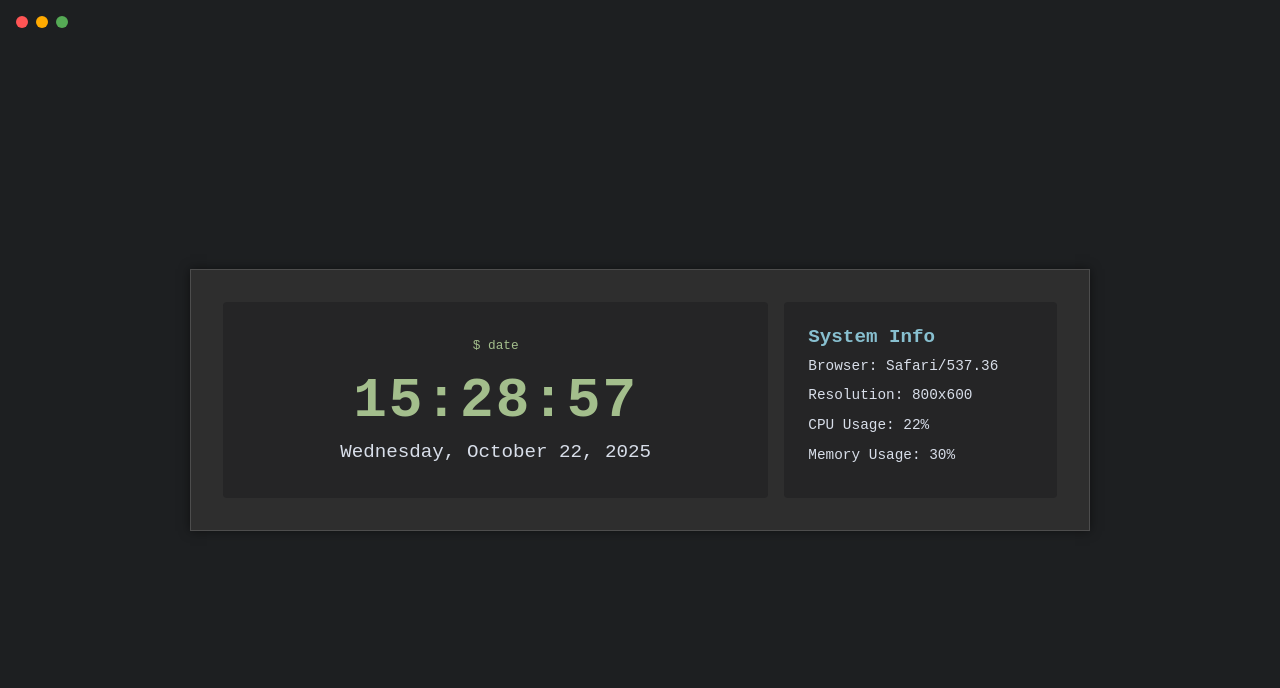
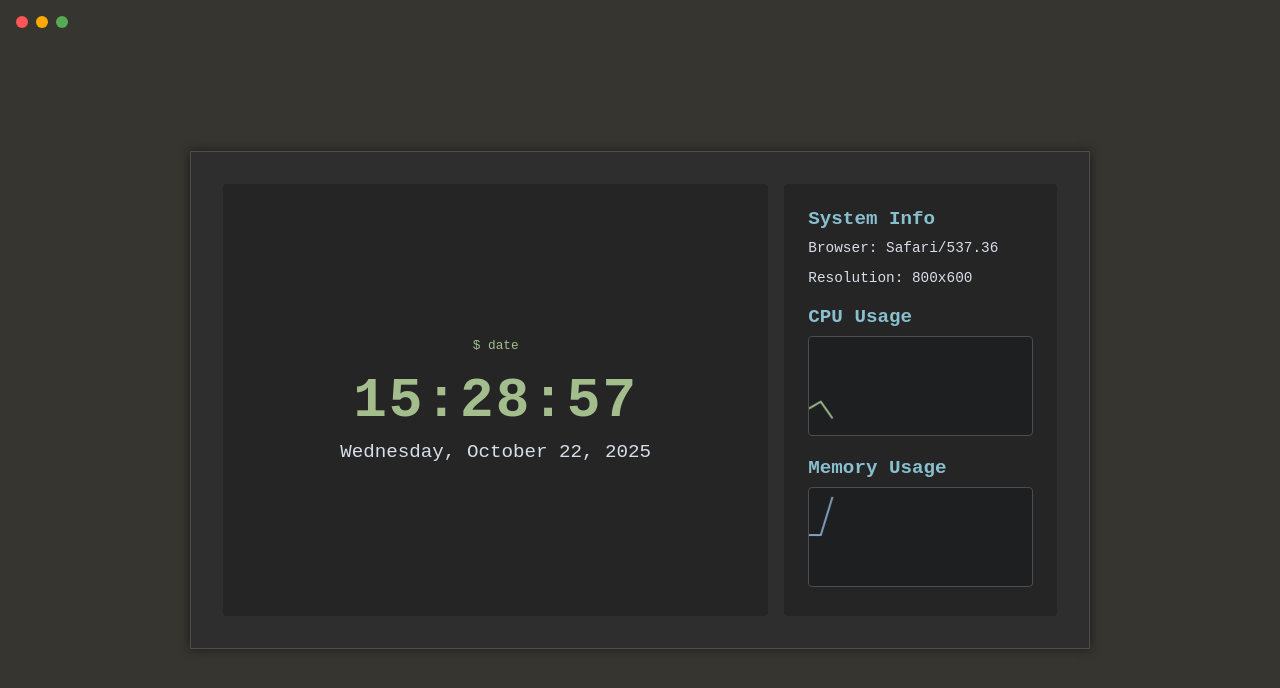
Before and after one commit to wise-a/newtab, a plain HTML site: page index.html in a window 1280 px wide. Drawn offline with Linux system fonts and the light colour scheme.

Commit message:
Update index.html

```diff
--- a/index.html
+++ b/index.html
@@ -17,7 +17,7 @@
             display: flex;
             justify-content: center;
             align-items: center;
-            background: #1d1f21;
+            background: #37352F;
             color: #c5c8c6;
             overflow: hidden;
         }
@@ -109,6 +109,18 @@
             margin-bottom: 1rem;
         }
 
+        .chart-container {
+            margin-top: 1rem;
+        }
+
+        canvas {
+            width: 100%;
+            height: 100px;
+            background: #1d1f21;
+            border: 1px solid #4d4d4d;
+            border-radius: 4px;
+        }
+
         @media (max-width: 768px) {
             .container {
                 grid-template-columns: 1fr;
@@ -124,6 +136,10 @@
 
             h2 {
                 font-size: 1rem;
+            }
+
+            canvas {
+                height: 80px;
             }
         }
     </style>
@@ -149,8 +165,14 @@
                     <span id="browser"></span>
                     <span id="screen"></span>
                     <span id="battery"></span>
-                    <span id="cpu"></span>
-                    <span id="memory"></span>
+                </div>
+                <div class="chart-container">
+                    <h2>CPU Usage</h2>
+                    <canvas id="cpuChart"></canvas>
+                </div>
+                <div class="chart-container">
+                    <h2>Memory Usage</h2>
+                    <canvas id="memoryChart"></canvas>
                 </div>
             </div>
         </div>
@@ -188,7 +210,6 @@
             document.getElementById('browser').textContent = browserInfo;
             document.getElementById('screen').textContent = screenInfo;
 
-            // Battery status
             if ('getBattery' in navigator) {
                 navigator.getBattery().then(battery => {
                     const batteryLevel = Math.round(battery.level * 100);
@@ -198,29 +219,83 @@
             } else {
                 document.getElementById('battery').textContent = 'Battery: Info not available';
             }
-
-            // Simulated CPU and Memory usage (since real-time CPU/memory access is restricted in browsers)
-            const simulateCpuUsage = () => Math.round(Math.random() * 100);
-            const simulateMemoryUsage = () => Math.round(Math.random() * 80 + 20); // 20-100% range
-            document.getElementById('cpu').textContent = `CPU Usage: ${simulateCpuUsage()}%`;
-            document.getElementById('memory').textContent = `Memory Usage: ${simulateMemoryUsage()}%`;
         }
 
-        // Update system info periodically
-        function updateSystemInfo() {
-            const simulateCpuUsage = () => Math.round(Math.random() * 100);
-            const simulateMemoryUsage = () => Math.round(Math.random() * 80 + 20);
-            document.getElementById('cpu').textContent = `CPU Usage: ${simulateCpuUsage()}%`;
-            document.getElementById('memory').textContent = `Memory Usage: ${simulateMemoryUsage()}%`;
+        // Chart functionality
+        const cpuCanvas = document.getElementById('cpuChart');
+        const memoryCanvas = document.getElementById('memoryChart');
+        const cpuCtx = cpuCanvas.getContext('2d');
+        const memoryCtx = memoryCanvas.getContext('2d');
+
+        const cpuData = [];
+        const memoryData = [];
+        const maxDataPoints = 20;
+
+        function updateCharts() {
+            // Simulate CPU and Memory usage
+            const cpuUsage = Math.round(Math.random() * 100);
+            const memoryUsage = Math.round(Math.random() * 80 + 20);
+
+            cpuData.push(cpuUsage);
+            memoryData.push(memoryUsage);
+
+            if (cpuData.length > maxDataPoints) cpuData.shift();
+            if (memoryData.length > maxDataPoints) memoryData.shift();
+
+            // Draw CPU chart
+            cpuCtx.clearRect(0, 0, cpuCanvas.width, cpuCanvas.height);
+            cpuCtx.beginPath();
+            cpuCtx.strokeStyle = '#a3be8c';
+            cpuCtx.lineWidth = 2;
+            const cpuStep = cpuCanvas.width / (maxDataPoints - 1);
+            cpuData.forEach((value, index) => {
+                const x = index * cpuStep;
+                const y = cpuCanvas.height - (value / 100) * cpuCanvas.height;
+                if (index === 0) {
+                    cpuCtx.moveTo(x, y);
+                } else {
+                    cpuCtx.lineTo(x, y);
+                }
+            });
+            cpuCtx.stroke();
+
+            // Draw Memory chart
+            memoryCtx.clearRect(0, 0, memoryCanvas.width, memoryCanvas.height);
+            memoryCtx.beginPath();
+            memoryCtx.strokeStyle = '#81a1c1';
+            memoryCtx.lineWidth = 2;
+            const memoryStep = memoryCanvas.width / (maxDataPoints - 1);
+            memoryData.forEach((value, index) => {
+                const x = index * memoryStep;
+                const y = memoryCanvas.height - (value / 100) * memoryCanvas.height;
+                if (index === 0) {
+                    memoryCtx.moveTo(x, y);
+                } else {
+                    memoryCtx.lineTo(x, y);
+                }
+            });
+            memoryCtx.stroke();
         }
+
+        // Adjust canvas size on load and resize
+        function resizeCanvases() {
+            cpuCanvas.width = cpuCanvas.offsetWidth;
+            cpuCanvas.height = cpuCanvas.offsetHeight;
+            memoryCanvas.width = memoryCanvas.offsetWidth;
+            memoryCanvas.height = memoryCanvas.offsetHeight;
+        }
+
+        window.addEventListener('resize', resizeCanvases);
 
         window.onload = () => {
             prompt.textContent = '';
             type();
             updateClock();
             displaySystemInfo();
+            resizeCanvases();
+            updateCharts();
             setInterval(updateClock, 1000);
-            setInterval(updateSystemInfo, 5000); // Update CPU/Memory every 5 seconds
+            setInterval(updateCharts, 2000); // Update charts every 2 seconds
         };
     </script>
 </body>
```
